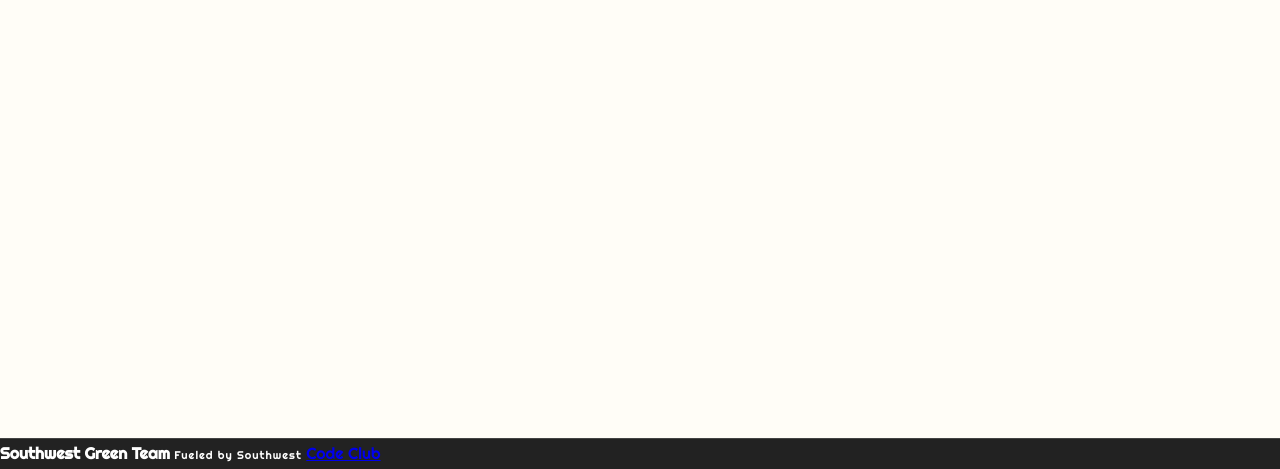
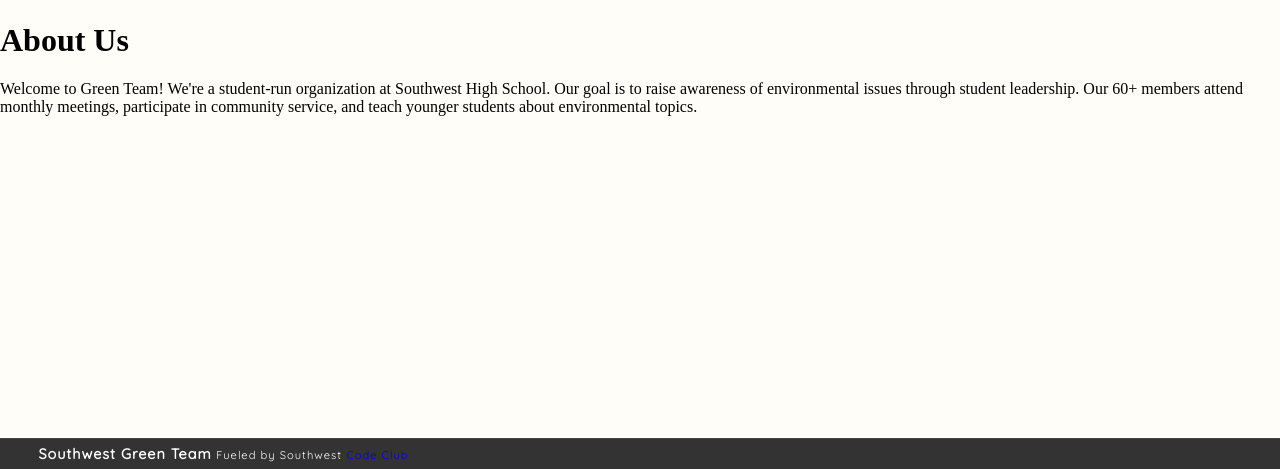
Before and after one commit to mpek66/swgreenteam, a Python web app: template templates/index.html in a window 1280 px wide. Shown: the part 331-800 px from the top of the page. Run offline with Jinja, Linux system fonts and the light colour scheme; the template is opened without the code that fills it, so the values that code supplies are empty; some libraries are stand-ins or nearby versions.

Commit message:
udate...

```diff
--- a/static/CSS/style.css
+++ b/static/CSS/style.css
@@ -32,6 +32,9 @@ body{
   font-family: 'Quicksand', sans-serif;
   position: sticky;
   padding: 0;
+  background: #fffdf7;
+  border-top: 1px solid #786a5c;
+  border-bottom: 1px solid #786a5c;
   z-index: 2;
 }
 #load_screen{
@@ -47,8 +50,8 @@ body{
   margin-left: auto;
   margin-right: auto;
   padding-top: 25%;
-  width: 35%;
-  height: 35%;
+  max-width: 200px;
+  max-height: 200px;
 }
 #load{
   color: #23d15f;
@@ -66,9 +69,6 @@ body{
     top: 240px;
     width: 100%;
     height: 55px;
-    background: #fffdf7;
-    border-top: 1px solid #786a5c;
-    border-bottom: 1px solid #786a5c;
   }
 }
 @media (min-width:530px) and (max-width:780px){
@@ -79,9 +79,6 @@ body{
     top: 250px;
     width: 100%;
     height: 55px;
-    background: #fffdf7;
-    border-top: 1px solid #786a5c;
-    border-bottom: 1px solid #786a5c;
   }
 }
 @media (min-width:780px){
@@ -92,9 +89,6 @@ body{
     top: 250px;
     width: 100%;
     height: 55px;
-    background: #fffdf7;
-    border-top: 1px solid #786a5c;
-    border-bottom: 1px solid #786a5c;
   }
 }
 /*
@@ -187,12 +181,12 @@ body{
   bottom: 0;
   width: 100%;
   height: 30px;
-    font-family: 'Righteous', cursive;
+  font-family: 'Quicksand', sans-serif;
   color: white;
-    background: #222;
+  background: #333;
   padding-top: 0;
   border-top: 1px solid #444;
-    z-index: 10;
+  z-index: 5;
 }
 .footer p{
   position: auto;
@@ -201,3 +195,19 @@ body{
   letter-spacing: 1px;
   font-size: 0.7em;
 }
+.footer b{
+  padding-left: 3%;
+  position: auto;
+  display: inline-block;
+  line-height: 10px;
+  letter-spacing: 1px;
+  font-size: 0.9em;
+}
+.footer a{
+  position: auto;
+  text-decoration: none;
+  display: inline-block;
+  line-height: 10px;
+  letter-spacing: 1px;
+  font-size: 0.7em;
+}
--- a/templates/index.html
+++ b/templates/index.html
@@ -43,6 +43,12 @@
       </div>
     </div>
     <div class="contents">
+      <div class="about">
+        <h1>About Us</h1>
+        <p>Welcome to Green Team! We're a student-run organization at Southwest High School.
+           Our goal is to raise awareness of environmental issues through student leadership.
+           Our 60+ members attend monthly meetings, participate in community service, and teach younger students about environmental topics.</p>
+      </div>
     </div>
     <div class="footer">
       <div class="container">
```
Lines whose indentation alone changed are shown as unchanged.
